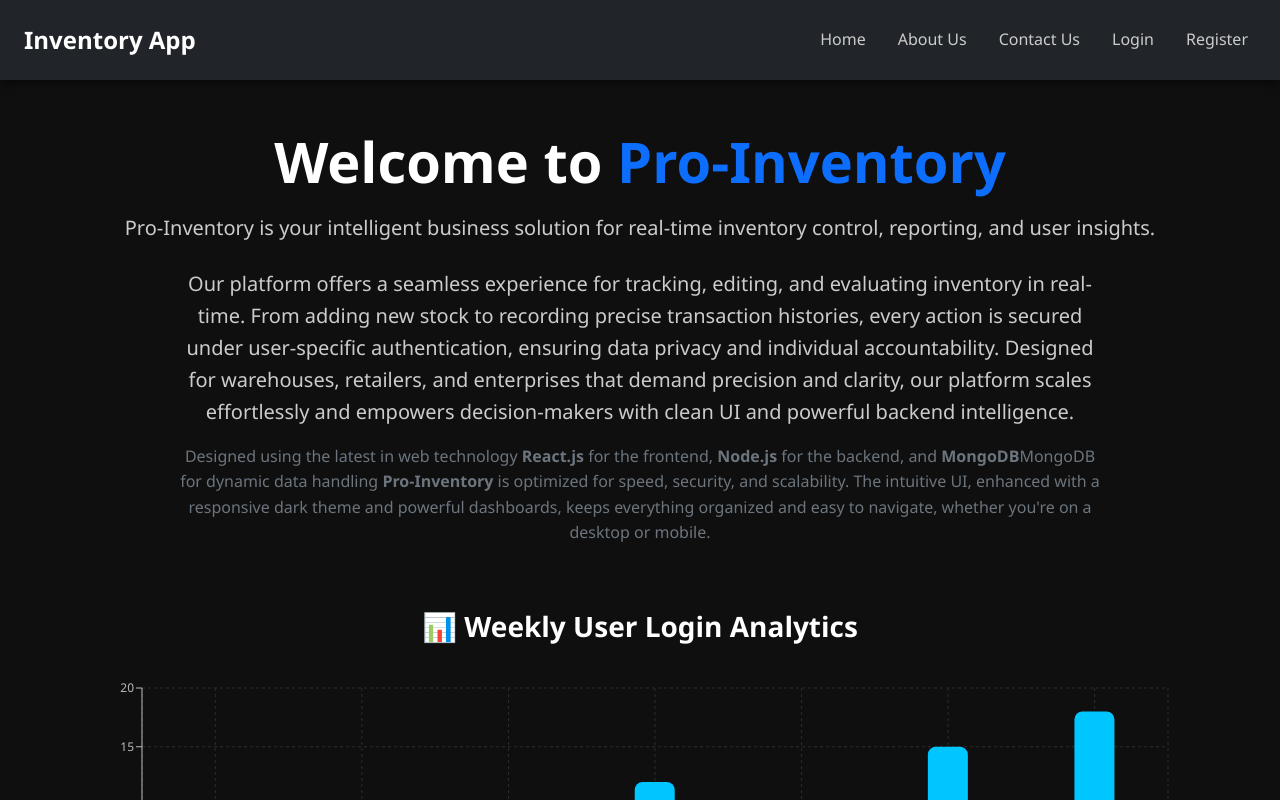
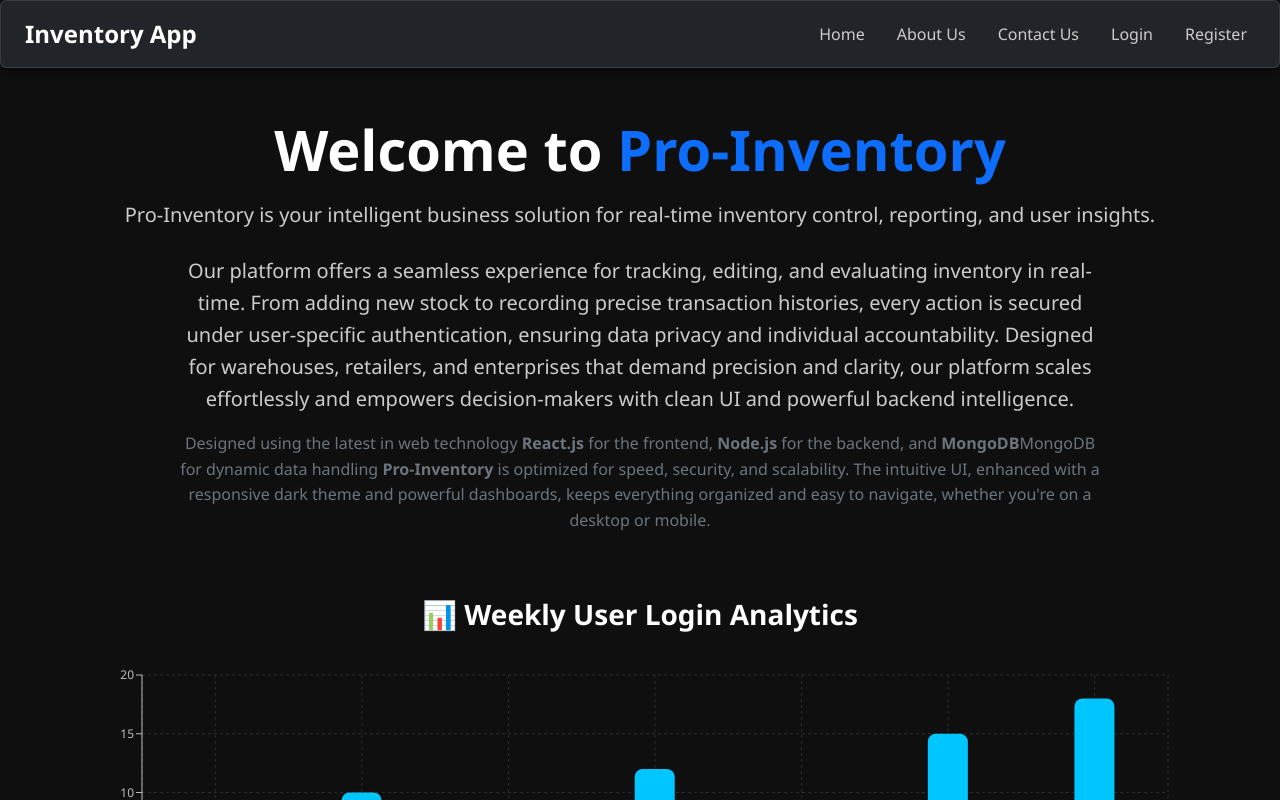
Before and after one commit to Shivamsheth/InventoryByShivam, a React (Create React App) app: page / in a window 1280 px wide. Shown: the top 800 px of the page. Built offline with nearby package versions, Linux system fonts and the light colour scheme.

Commit message:
RealTime Data

```diff
--- a/src/components/Navbar.jsx
+++ b/src/components/Navbar.jsx
@@ -11,7 +11,7 @@
   };
 
   return (
-    <nav className="navbar navbar-expand-lg navbar-dark bg-dark px-4 toggle">
+    <nav className="navbar navbar-expand-lg navbar-dark bg-dark px-4 navbar-toggler">
       <Link className="navbar-brand fw-bold" to="/">
         Inventory App
       </Link>
```
